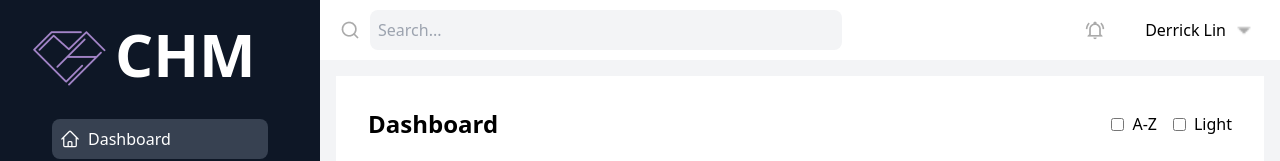
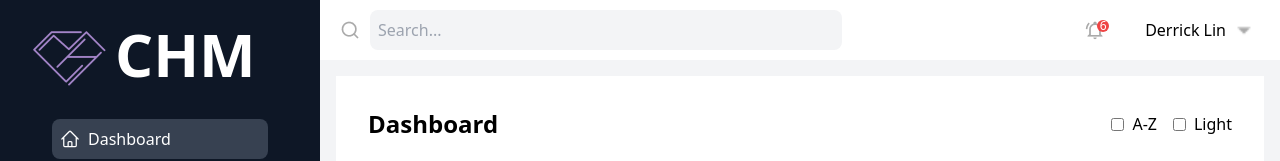
Before and after one commit to dodoooooooo/beta-end, a React (Vite) app: page / in a window 1280 px wide. Shown: the top 161 px of the page. Built offline with nearby package versions, Linux system fonts and the light colour scheme.

Commit message:
點擊通知圖標 使用者名稱 彈出框框

```diff
--- a/src/App.tsx
+++ b/src/App.tsx
@@ -15,7 +15,7 @@ const App = () => {
       <Sidebar isOpen={isSidebarOpen} onClose={toggleSidebar} setCurrentPage={setCurrentPage} />
       <div className='flex flex-col flex-1 w-full'>
         <Navbar onMenuClick={toggleSidebar} />
-        <div className='flex-1 p-4 bg-gray-100'>
+        <div className='flex-1 p-4 bg-gray-100 overflow-y-auto'>
           {currentPage === 'Dashboard' && <Dashboard />}
           {currentPage === 'Services' && (
             <div>
--- a/src/components/Navbar.tsx
+++ b/src/components/Navbar.tsx
@@ -1,12 +1,32 @@
-import React from 'react';
+import React, { useState } from 'react';
 import { Search, Ring, Down_Arrow, Menu } from '@assets';
 import { User } from '@constants';
+
+interface Notification {
+  id: number; // 每個通知的唯一 ID
+  content: string; // 通知內容
+  isRead: boolean; // 是否已讀
+}
+
 interface NavbarProps {
   onMenuClick: () => void; // 添加一个用于点击菜单按钮的 props
 }
 const Navbar: React.FC<NavbarProps> = ({ onMenuClick }) => {
+
+  const [profileOpen, setProfileOpen] = useState(false); // 右上使用者名稱點擊事件
+  const [notificationsOpen, setNotificationsOpen] = useState(false); // 控制通知彈出框顯示
+  const [notifications, setNotifications] = useState<Notification[]>([  // 初始通知
+    { id: 1, content: '模擬通知1', isRead: false },
+    { id: 2, content: '模擬通知2', isRead: false },
+    { id: 3, content: '模擬通知3', isRead: false },
+    { id: 4, content: '模擬通知4', isRead: false },
+    { id: 5, content: '模擬通知5', isRead: false },
+    { id: 6, content: '模擬通知6', isRead: false },
+  ]);
+
   return (
     <nav className='flex items-center justify-between p-5 bg-white shadow-md h-[60px]'>
+      {/* 左：siebar按鈕&搜尋框 */}
       <div className='flex items-center flex-grow max-w-lg sm:w-auto'>
         <button className='ml-auto mr-2 md:hidden' onClick={onMenuClick}>
           <img src={Menu} className='w-[30px] h-[30px]' alt='Menu' />
@@ -18,12 +38,97 @@ const Navbar: React.FC<NavbarProps> = ({ onMenuClick }) => {
           className='flex-grow p-2 mr-[10px] bg-gray-100 rounded-lg focus:outline-none focus:ring-2 focus:ring-blue-500 w-full'
         />
       </div>
+
+      {/* 右：通知&個人資料 */}
       <div className='flex items-center space-x-3 sm:space-x-10'>
-        <img src={Ring} className='w-[20px] h-[20px]' />
+      <button onClick={() => setNotificationsOpen(!notificationsOpen)} className="relative">
+          <img src={Ring} className='w-[20px] h-[20px]' />
+          {notifications.length > 0 && (
+            <span className="absolute top-0 -right-1 text-xs text-white bg-red-500 rounded-full w-3 h-3 flex items-center justify-center">
+              {notifications.length}
+            </span>
+          )}
+        </button>
+
         <div className='flex items-center'>
-          <span className='mr-[2px] text-black text-xs sm:text-base'>{User.name}</span>
-          <img src={Down_Arrow} className='object-contain w-8 h-8' />
+          <button
+            className='flex items-center cursor-pointer'
+            onClick={() => setProfileOpen(!profileOpen)}
+          >
+            <span className='mr-[2px] text-black text-xs sm:text-base'>{User.name}</span>
+            <img src={Down_Arrow} className='object-contain w-8 h-8' />
+          </button>
         </div>
+
+        {/* 顯示通知彈出框 */}
+        {notificationsOpen && (
+          <div className="absolute right-36 top-14 bg-white bg-opacity-95 border border-gray-200 rounded-lg shadow-lg w-48 max-h-64 overflow-y-auto">
+            <ul>
+              {notifications.map((notification, index) => (
+                <React.Fragment key={index}>
+                <li
+                  key={notification.id}
+                  className={`p-3 flex items-center justify-between cursor-pointer hover:bg-gray-100 ${
+                    notification.isRead ? 'text-gray-400' : 'text-black'
+                  }`}
+
+                  onClick={() => {
+                    setNotifications((prevNotifications) =>
+                      prevNotifications.map((n) =>
+                        n.id === notification.id ? { ...n, isRead: true } : n
+                      )
+                    );
+                  }}
+                >
+                <span>{notification.content}</span>
+
+                <button
+                  className="ml-2 text-gray-400 hover:text-red-500"
+                  onClick={(e) => {
+                    e.stopPropagation(); // 防止點擊叉叉觸發外層的 onClick
+                    setNotifications((prevNotifications) =>
+                      prevNotifications.filter((n) => n.id !== notification.id)
+                    );
+                  }}
+                >
+                  ×
+                </button>
+                </li>
+                {index < notifications.length - 1 && (
+                  <div className="border-t border-gray-300 mx-2" />
+                )}
+                </React.Fragment>
+              ))}
+              {notifications.length === 0 && (
+                <li className="p-3 text-center text-gray-500">沒有新的通知</li>
+              )}
+            </ul>
+          </div>
+        )}
+
+        {profileOpen && (
+          <div className='absolute right-4 top-14 bg-white bg-opacity-95 border border-gray-200 rounded-lg shadow-lg w-36'>
+            <ul>
+              <li
+                className='p-3 hover:bg-gray-100 cursor-pointer'
+                onClick={() => {
+                  setProfileOpen(false);
+                }}
+              >
+                個人資料
+              </li>
+              <div className='border-t border-gray-300 mx-2' /> {/* 分隔線 */}
+              <li
+                className='p-3 hover:bg-gray-100 cursor-pointer text-red-500'
+                onClick={() => {
+                  setProfileOpen(false);
+                }}
+              >
+                登出
+              </li>
+            </ul>
+          </div>
+        )}
       </div>
     </nav>
   );
```
